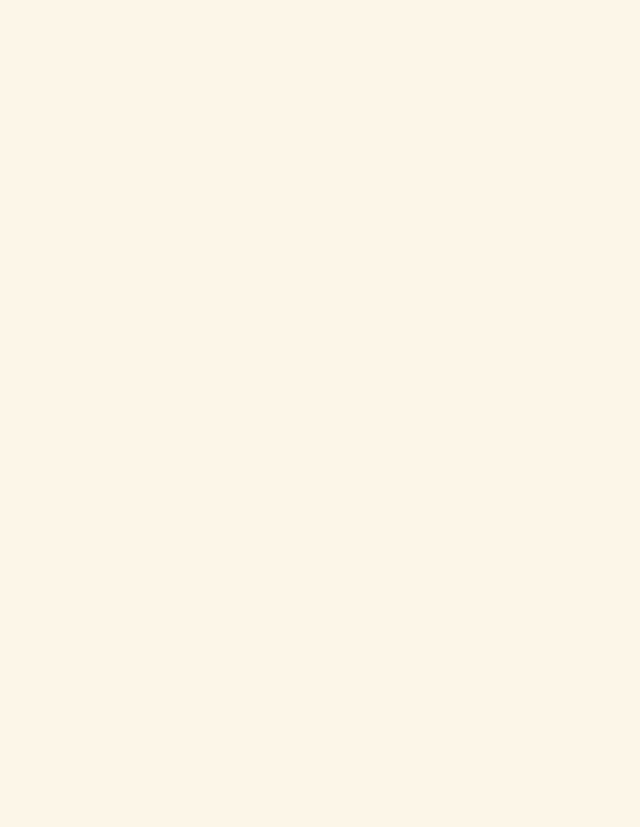
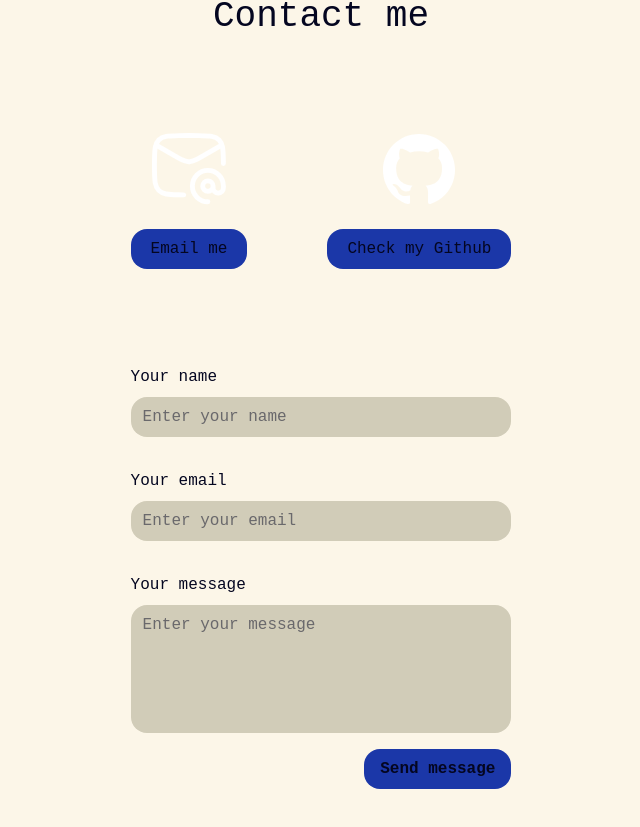
Before and after one commit to MathieuMarthy/portfolio, a Nuxt app: page / in a window 1280 px wide. Shown: the part 5460-6287 px from the top of the page, without its empty margins (319-959 px from the left). Before the commit the page ends 5505 px from the top, so only its background shows below. Built offline with nearby package versions, Linux system fonts and the light colour scheme.

Commit message:
ui of the contact me section

```diff
--- a/app/app.vue
+++ b/app/app.vue
@@ -11,6 +11,7 @@
             <organisms-personal-projects/>
             <organisms-my-experiences/>
             <organisms-technical-skills/>
+            <organisms-contact-me/>
         </main>
 
         <atoms-gradient-round color-rgba="rgba(5,135,20,0.2)" custom-class="top-[60svh] left-0 -translate-x-1/2"/>
--- a/app/assets/css/main.css
+++ b/app/assets/css/main.css
@@ -10,6 +10,7 @@
     --color-text: var(--text);
     --color-text-secondary: var(--text-secondary);
     --color-gradient-to: var(--gradient-to);
+    --color-input-color: var(--input-color);
 
     --font-sans: "DM Mono", monospace;
 }
@@ -22,8 +23,9 @@
     --text: #040620;
     --text-secondary: #0f0f30;
     --gradient-to: #F8E6BD;
+    --input-color: #d1ccb8;
 
-    transition-property: --background, --background-alt, --primary, --text, --gradient-to;
+    transition-property: --background, --background-alt, --primary, --text, --gradient-to, --input-color;
     transition-duration: 300ms;
     transition-timing-function: ease-in-out;
 }
@@ -36,6 +38,7 @@
     --text: #FFFFFF;
     --text-secondary: #c8c8c8;
     --gradient-to: #0f2432;
+    --input-color: #363046;
 }
 
 @property --background {
--- /dev/null
+++ b/app/components/atoms/input-with-label.vue
@@ -0,0 +1,38 @@
+<script lang="ts" setup>
+defineProps({
+    id: { type: String, required: true },
+    label: { type: String, required: true },
+    type: { type: String, default: "text" },
+    placeholder: { type: String, default: "" },
+    styleClass: { type: String, default: "" },
+    textarea: { type: Boolean, default: false },
+    modelValue: { type: String, default: "" },
+});
+
+defineEmits(["update:modelValue"]);
+</script>
+
+<template>
+    <div class="flex flex-col gap-2">
+        <label :for="id" class="text-text">{{ label }}</label>
+        <input
+            v-if="!textarea"
+            :id="id"
+            :class="styleClass"
+            :placeholder="placeholder"
+            :type="type"
+            :value="modelValue"
+            class="text-text bg-input-color rounded-2xl h-10 px-3"
+            @input="$emit('update:modelValue', ($event.target as HTMLInputElement).value)"
+        >
+        <textarea
+            v-else
+            :id="id"
+            :class="styleClass"
+            :placeholder="placeholder"
+            :value="modelValue"
+            class="text-text bg-input-color rounded-2xl px-3 py-2 resize-none"
+            @input="$emit('update:modelValue', ($event.target as HTMLTextAreaElement).value)"
+        />
+    </div>
+</template>
--- a/app/components/atoms/simple-button.vue
+++ b/app/components/atoms/simple-button.vue
@@ -7,6 +7,7 @@ defineProps({
     styleClass: { type: String, required: false, default: "" },
     icon: { type: String, required: false, default: "" },
     buttonType: { type: Number as PropType<ButtonTypes>, required: false, default: ButtonTypes.PRIMARY },
+    submit: { type: Boolean, required: false, default: false },
 });
 
 function getClassByType(type: ButtonTypes): string {
@@ -23,6 +24,7 @@ function getClassByType(type: ButtonTypes): string {
     <button
         :class="`${styleClass} ${getClassByType(buttonType)} font-semibold px-4 py-2 rounded-2xl cursor-pointer hover:bg-primary-hover
             transition-colors duration-200 ease-in-out flex items-center justify-center gap-2`"
+        :type="submit ? 'submit' : 'button'"
         @click="clickHandler && clickHandler()"
     >
         <span>{{ text }}</span>
--- /dev/null
+++ b/app/components/molecules/contact-form.vue
@@ -0,0 +1,64 @@
+<script lang="ts" setup>
+
+const formSent = ref(false);
+
+const formData = reactive({
+    name: "",
+    email: "",
+    message: "",
+});
+
+async function onSubmit() {
+    formSent.value = true;
+
+    setTimeout(() => {
+        formSent.value = false;
+    }, 5_000);
+
+    await $fetch("/api/contact", {
+        method: "POST",
+        body: formData,
+    });
+
+    // TODO: handle errors, validate inputs and create the api endpoint
+}
+</script>
+
+<template>
+    <form class="flex flex-col gap-4 w-full" @submit.prevent="onSubmit">
+        <div class="flex flex-col gap-8 w-full">
+            <atoms-input-with-label
+                id="name"
+                v-model="formData.name"
+                :label="$t('contact-me.your-name')"
+                :placeholder="$t('contact-me.name-placeholder')"
+
+            />
+
+            <atoms-input-with-label
+                id="email"
+                v-model="formData.email"
+                :label="$t('contact-me.your-email')"
+                :placeholder="$t('contact-me.email-placeholder')"
+                type="email"
+            />
+
+            <atoms-input-with-label
+                id="message"
+                v-model="formData.message"
+                :label="$t('contact-me.your-message')"
+                :placeholder="$t('contact-me.message-placeholder')"
+                :textarea="true"
+                style-class="h-32"
+            />
+        </div>
+
+        <atoms-simple-button
+            :submit="true"
+            :text="$t('contact-me.send-message')"
+            style-class="w-fit self-end"
+        />
+
+        <p v-if="formSent" class="text-green-700 dark:text-green-400 text-center pt-4">{{ $t("contact-me.message-sent") }}</p>
+    </form>
+</template>
--- /dev/null
+++ b/app/components/organisms/contact-me.vue
@@ -0,0 +1,37 @@
+<script lang="ts" setup>
+
+const contactLinks = [
+    { url: "mailto:mathieu.marthy@gmail.com", icon: "icons/mail", text: "email-me" },
+    { url: "https://github.com/MathieuMarthy", icon: "logo/github", text: "check-github" },
+];
+
+function openLinkInNewTab(url: string) {
+    window.open(url, "_blank", "noopener,noreferrer");
+}
+</script>
+
+<template>
+    <section class="flex flex-col items-center gap-24">
+        <h2 class="text-text text-4xl text-center">{{ $t("contact-me.contact-me") }}</h2>
+
+        <div class="flex flex-wrap gap-20">
+            <div
+                v-for="contactLink in contactLinks"
+                :key="contactLink.url"
+                class="flex flex-col items-center justify-center gap-6"
+            >
+                <img :src="`/images/${contactLink.icon}.svg`" alt="" class="h-18 w-auto">
+
+                <a
+                    :href="contactLink.url"
+                    class="text-text bg-primary hover:bg-primary-hover px-5 py-2 rounded-2xl transition-colors duration-300"
+                    rel="noopener noreferrer"
+                    target="_blank"
+                >{{ $t(`contact-me.${contactLink.text}`) }}</a>
+            </div>
+        </div>
+
+        <molecules-contact-form/>
+        <div/>
+    </section>
+</template>
--- a/i18n/locales/en.json
+++ b/i18n/locales/en.json
@@ -42,6 +42,20 @@
         "tools": "Tools",
         "infrastructure": "Infrastructure"
     },
+    "contact-me": {
+        "contact-me": "Contact me",
+        "email-me": "Email me",
+        "check-github": "Check my Github",
+
+        "your-name": "Your name",
+        "name-placeholder": "Enter your name",
+        "your-email": "Your email",
+        "email-placeholder": "Enter your email",
+        "your-message": "Your message",
+        "message-placeholder": "Enter your message",
+        "send-message": "Send message",
+        "message-sent": "Message sent !"
+    },
     "buttons": {
         "play-store": "play store",
         "site": "site"
--- a/i18n/locales/fr.json
+++ b/i18n/locales/fr.json
@@ -43,6 +43,20 @@
         "tools": "Outils",
         "infrastructure": "Infrastructure"
     },
+    "contact-me": {
+        "contact-me": "Contactez-moi",
+        "email-me": "Envoyez-moi un email",
+        "check-github": "Consultez mon Github",
+
+        "your-name": "Votre nom",
+        "name-placeholder": "Entrez votre nom",
+        "your-email": "Votre email",
+        "email-placeholder": "Entrez votre email",
+        "your-message": "Votre message",
+        "message-placeholder": "Entrez votre message",
+        "send-message": "Envoyer le message",
+        "message-sent": "Message envoyé !"
+    },
     "buttons": {
         "play-store": "play store",
         "site": "site"
--- a/nuxt.config.ts
+++ b/nuxt.config.ts
@@ -12,6 +12,9 @@ export default defineNuxtConfig({
     },
     nitro: {
         preset: "bun",
+    },
+    runtimeConfig: {
+        webhookUrl: process.env.WEBHOOK_URL || "",
     },
     modules: ["@nuxt/eslint", "@nuxtjs/i18n", "@nuxt/fonts"],
     i18n: {
```
Also changed, not shown: public/images/icons/mail.svg (added), 1 other file (tests, documents, lock files or other folders).
